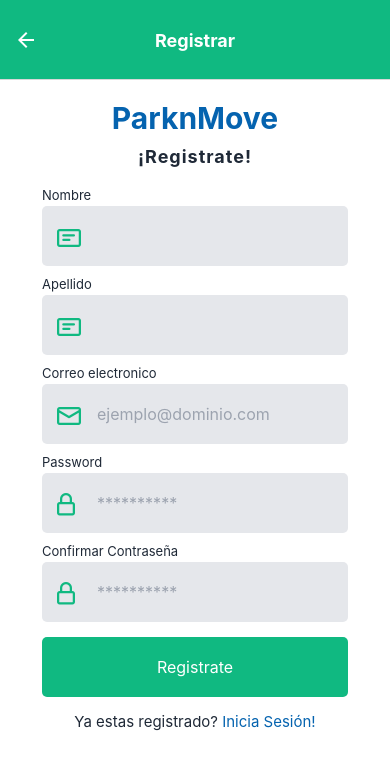
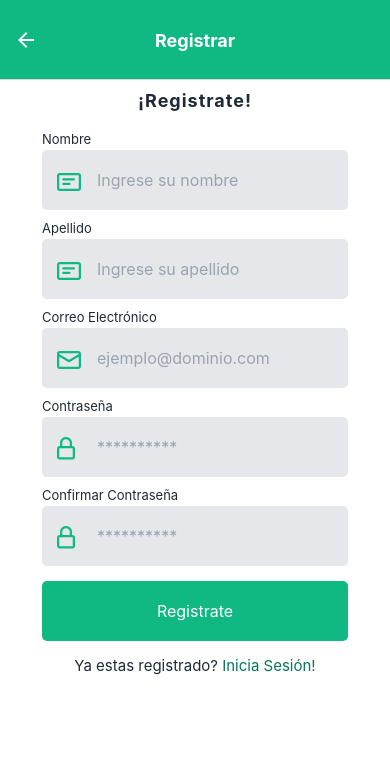
Before and after one commit to VicenteA18UCN/parknmove-mobile, a React Native app: screen /Registrar in a window 390 px wide. Shown: the top 770 px of the page. Built offline with nearby package versions, Linux system fonts and the light colour scheme.

Commit message:
feat: fixed some texts

```diff
--- a/api/agent.js
+++ b/api/agent.js
@@ -1,6 +1,6 @@
 import axios from "axios";
 import AsyncStorage from "@react-native-async-storage/async-storage";
-axios.defaults.baseURL = "http://localhost:4000/"; //Cambiar dependiendo de la ip de la computadora
+axios.defaults.baseURL = "http://192.168.0.2:4000/"; //Cambiar dependiendo de la ip de la computadora
 
 axios.defaults.withCredentials = true;
 
--- a/app/auth/Login.jsx
+++ b/app/auth/Login.jsx
@@ -57,9 +57,7 @@
         if (response.token) {
           await AsyncStorage.setItem("AccessToken", response.token);
           dispatch(login(response.token));
-          console.log(response.token);
           navigation.replace("Reserva");
-          console.log("Login correcto");
         }
       })
       .catch((err) => {
@@ -86,9 +84,9 @@
           {({ handleChange, handleBlur, handleSubmit, values }) => (
             <StyledFormArea>
               <MyTextInput
-                label="Email"
+                label="Correo Electrónico"
                 icon="mail"
-                placeholder="a@gmail.com"
+                placeholder="ejemplo@dominio.com"
                 placeholderTextColor={darkLight}
                 onChangeText={handleChange("email")}
                 onBlur={handleBlur("email")}
@@ -120,7 +118,12 @@
               <ExtraView>
                 <ExtraText>No tienes una cuenta?</ExtraText>
                 <TextLink>
-                  <TextLinkContent onPress={(event) => navigation.navigate("Registrar")}> Registrate!</TextLinkContent>
+                  <TextLinkContent
+                    onPress={(event) => navigation.navigate("Registrar")}
+                  >
+                    {" "}
+                    Registrate!
+                  </TextLinkContent>
                 </TextLink>
               </ExtraView>
             </StyledFormArea>
--- a/app/auth/Register.jsx
+++ b/app/auth/Register.jsx
@@ -54,8 +54,17 @@
   };
   const completeData = (data) => {
     console.log(completeData);
-    if(data.name === "" || data.lastname === "" || data.email === "" || data.password === "" || data.passwordConfirm === ""){
-      ToastAndroid.show("Por favor complete todos los campos", ToastAndroid.SHORT);
+    if (
+      data.name === "" ||
+      data.lastname === "" ||
+      data.email === "" ||
+      data.password === "" ||
+      data.passwordConfirm === ""
+    ) {
+      ToastAndroid.show(
+        "Por favor complete todos los campos",
+        ToastAndroid.SHORT
+      );
       return;
     }
     agent.Login.register(data.name, data.lastname, data.email, data.password, 1)
@@ -87,7 +96,6 @@
       <StatusBar style="dark" />
       <ScrollView>
         <InnerContainer>
-          <Title>ParknMove</Title>
           <SubTitle>¡Registrate!</SubTitle>
           <Formik
             initialValues={{
@@ -107,7 +115,7 @@
                 <MyTextInput
                   label="Nombre"
                   icon="note"
-                  placeholder=""
+                  placeholder="Ingrese su nombre"
                   placeholderTextColor={darkLight}
                   onChangeText={handleChange("name")}
                   onBlur={handleBlur("name")}
@@ -118,7 +126,7 @@
                 <MyTextInput
                   label="Apellido"
                   icon="note"
-                  placeholder=""
+                  placeholder="Ingrese su apellido"
                   placeholderTextColor={darkLight}
                   onChangeText={handleChange("lastname")}
                   onBlur={handleBlur("lastname")}
@@ -126,7 +134,7 @@
                   isPassword={false}
                 />
                 <MyTextInput
-                  label="Correo electronico"
+                  label="Correo Electrónico"
                   icon="mail"
                   placeholder="ejemplo@dominio.com"
                   placeholderTextColor={darkLight}
@@ -138,7 +146,7 @@
                 />
 
                 <MyTextInput
-                  label="Password"
+                  label="Contraseña"
                   icon="lock"
                   placeholder="**********"
                   placeholderTextColor={darkLight}
--- a/app/reserves/Payment.jsx
+++ b/app/reserves/Payment.jsx
@@ -2,7 +2,7 @@
 import { View, Text, Image, StyleSheet } from "react-native";
 import agent from "../../api/agent";
 import { useNavigation } from "@react-navigation/native";
-import AsyncStorage from '@react-native-async-storage/async-storage';
+import AsyncStorage from "@react-native-async-storage/async-storage";
 import {
   StyledContainer,
   InnerContainer,
@@ -13,29 +13,35 @@
 } from "../../components/styles";
 
 const Payment = ({ route }) => {
-
   const { reservationDataInfo } = route.params;
   const navigation = useNavigation();
   const [parkingUserData, setParkingData] = useState(null);
 
   useEffect(() => {
-
     handleGetToken();
   }, []);
 
   const handleGetToken = async () => {
-    const dataToken = await AsyncStorage.getItem('AccessToken');
+    const dataToken = await AsyncStorage.getItem("AccessToken");
     if (!dataToken) {
-      navigation.replace('Login');
+      navigation.replace("Login");
     }
   };
   const fetchParkingData = async () => {
     try {
-      const entryTime = new Date(reservationDataInfo.response.entry_time).toLocaleString("es-CL");
+      const entryTime = new Date(
+        reservationDataInfo.response.entry_time
+      ).toLocaleString("es-CL");
       const exitTime = new Date().toLocaleString("es-CL");
-      const calculateFinalPayment = await agent.Parking.calculateFinalPayment( {reservationDataInfo: reservationDataInfo} );
+      const calculateFinalPayment = await agent.Parking.calculateFinalPayment({
+        reservationDataInfo: reservationDataInfo,
+      });
 
-      setParkingData({ total_price: calculateFinalPayment, entry_time: entryTime, exit_time: exitTime });
+      setParkingData({
+        total_price: calculateFinalPayment,
+        entry_time: entryTime,
+        exit_time: exitTime,
+      });
     } catch (error) {
       console.error("Error al obtener los datos del estacionamiento:", error);
     }
@@ -45,7 +51,7 @@
     fetchParkingData();
 
     setTimeout(() => {
-      navigation.navigate('Reserva', { reservationCreated: false });
+      navigation.navigate("Reserva", { reservationCreated: false });
     }, 2000);
   }, []);
 
@@ -55,15 +61,21 @@
       <Text style={styles.title}>Detalles del Pago</Text>
       <View style={styles.infoContainer}>
         <Text style={styles.label}>Precio a pagar:</Text>
-        <Text style={styles.value}>${parkingUserData ? parkingUserData.total_price : "Cargando"}</Text>
+        <Text style={styles.value}>
+          ${parkingUserData ? parkingUserData.total_price : "Cargando"}
+        </Text>
       </View>
       <View style={styles.infoContainer}>
         <Text style={styles.label}>Hora entrada:</Text>
-        <Text style={styles.value}>{parkingUserData ? parkingUserData.entry_time : "Cargando"}</Text>
+        <Text style={styles.value}>
+          {parkingUserData ? parkingUserData.entry_time : "Cargando"}
+        </Text>
       </View>
       <View style={styles.infoContainer}>
         <Text style={styles.label}>Hora salida:</Text>
-        <Text style={styles.value}>{parkingUserData ? parkingUserData.exit_time : "Cargando"}</Text>
+        <Text style={styles.value}>
+          {parkingUserData ? parkingUserData.exit_time : "Cargando"}
+        </Text>
       </View>
     </View>
   );
@@ -80,7 +92,7 @@
     marginBottom: 20,
   },
   qrContainer: {
-    alignItems: 'center', // Centra el código QR
+    alignItems: "center", // Centra el código QR
   },
   infoContainer: {
     flexDirection: "row",
--- a/components/styles.jsx
+++ b/components/styles.jsx
@@ -12,9 +12,19 @@
   brand: "#0563af",
   green: "#10B981",
   red: "#EF4444",
+  greenDark: "#047857",
 };
 
-const { primary, secondary, tertiary, darkLight, brand, green, red } = Colors;
+const {
+  primary,
+  secondary,
+  tertiary,
+  darkLight,
+  brand,
+  green,
+  red,
+  greenDark,
+} = Colors;
 
 export const StyledContainer = styled.View`
   flex: 1;
@@ -135,6 +145,6 @@
 `;
 
 export const TextLinkContent = styled.Text`
-  color: ${brand};
+  color: ${greenDark};
   font-size: 15px;
 `;
```
Also changed, not shown: app/reserves/ReservationInfo.jsx (+15 -12 lines).
